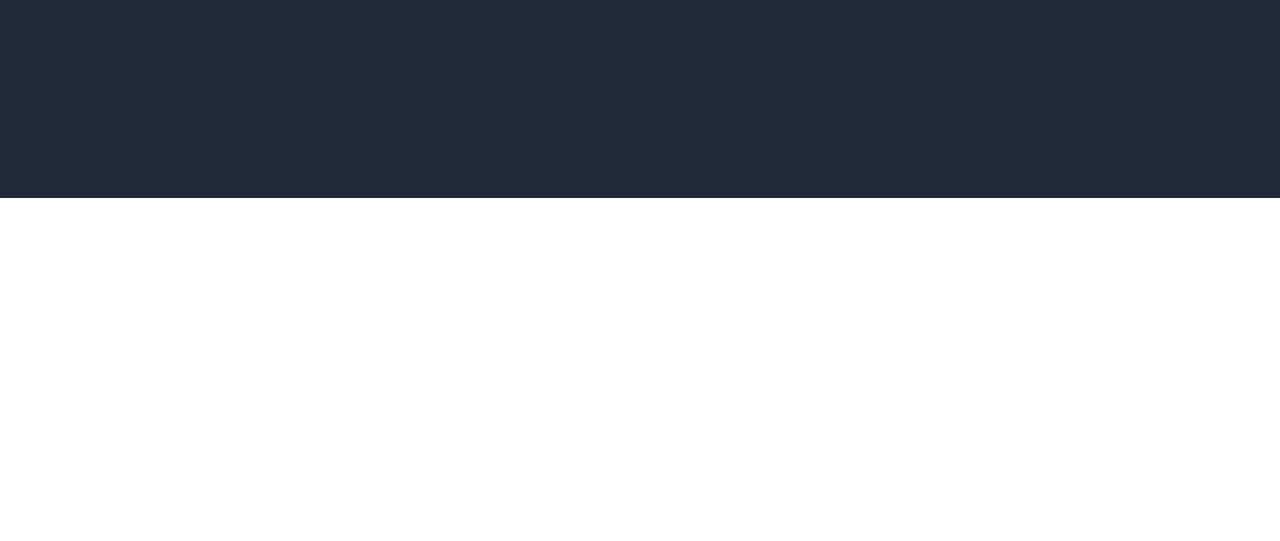
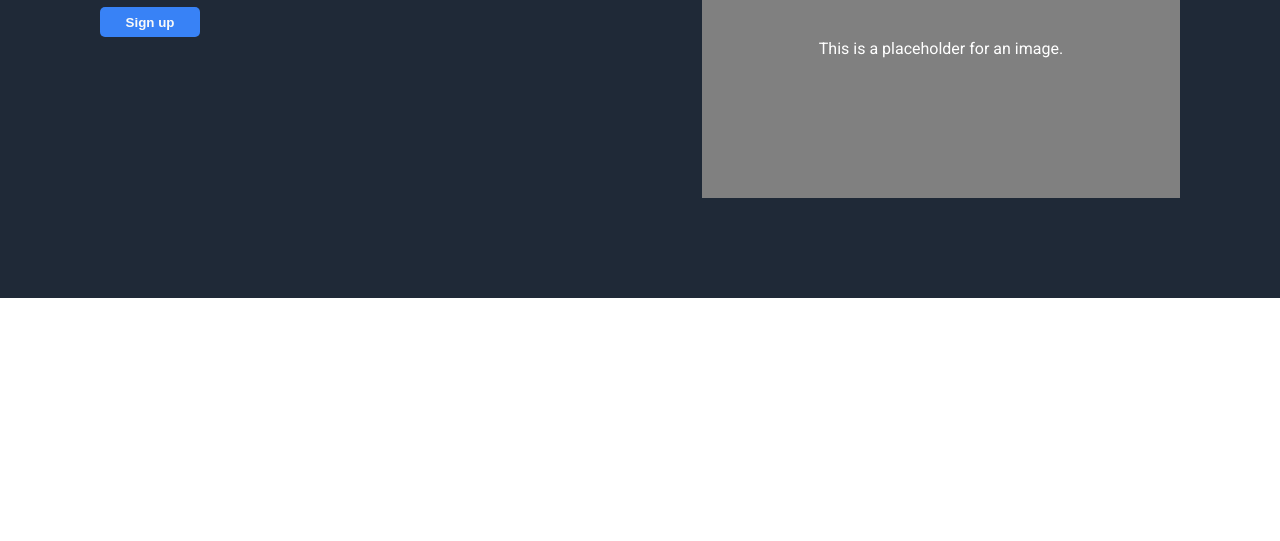
Before and after one commit to jppastorek/landing-page, a plain HTML site: page index.html in a window 1280 px wide. Shown: the part 259-800 px from the top of the page. Drawn offline with Linux system fonts and the light colour scheme.

Commit message:
more hero stuff

```diff
--- a/index.html
+++ b/index.html
@@ -33,7 +33,7 @@
                 <div class="hero-secondary-text">Lorem ipsum dolor sit amet, consectetur adipiscing elit. Duis nulla nibh, maximus eu ante sed, bibendum interdum purus. Cras dignissim vitae. </div>
                 <button class="hero-button">Sign up</button>
             </div>
-            <div class="hero-image"><img src="" alt="image"></div>
+            <div class="hero-image">This is a placeholder for an image.</div>
         </div>
     </section>
 
--- a/style.css
+++ b/style.css
@@ -43,7 +43,7 @@ body {
     display: flex;
     background-color: #1F2937;
     height: 300px;
-    padding: 50px 100px;
+    padding: 100px 100px;
 }
 
 .hero-left {
@@ -60,6 +60,7 @@ body {
 .hero-secondary-text {
     font-size: 18px;
     color: #E5E7EB;
+    margin-bottom: 10px;
 }
 
 .hero-button {
@@ -73,7 +74,12 @@ body {
 }
 
 .hero-image {
-    width: 300px;
+    width: 900px;
+    background-color: gray;
+    color: white;
+    display: flex;
+    align-items: center;
+    justify-content: center;
 }
 
 a:link {
```
